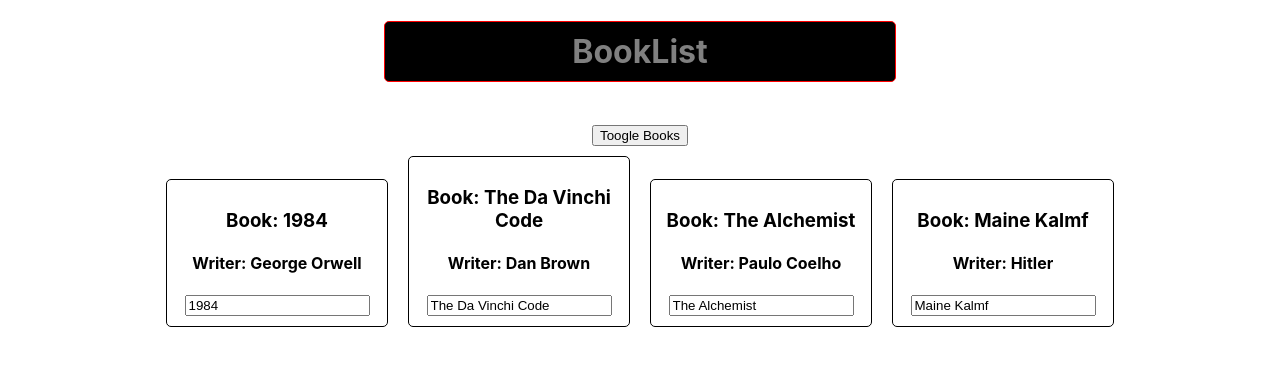
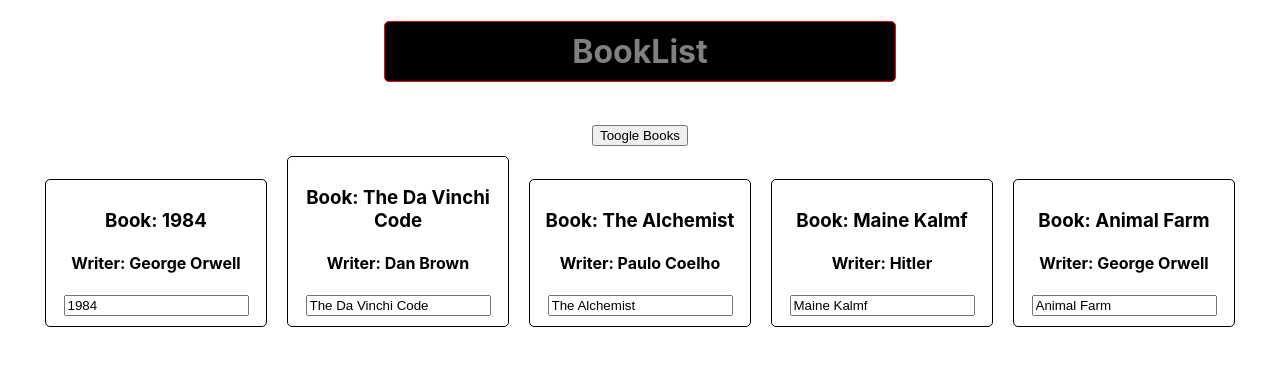
Before and after one commit to 19mddil/ReactJs, a React (Create React App) app in the folder hello-world/: page / in a window 1280 px wide. Shown: the top 366 px of the page. Built offline with nearby package versions, Linux system fonts and the light colour scheme; the HTML template or start-up script is replaced by a standard one.

Commit message:
stateless and statefull component and centralizing main code

```diff
--- a/hello-world/src/App.js
+++ b/hello-world/src/App.js
@@ -1,6 +1,5 @@
-import React, { Component } from 'react';
-import './App.css';
-import Book from './components/Book';
+import React from 'react';
+import MainComponent from './components/MainComponent';
 
 
 // //JSX
@@ -15,86 +14,8 @@
 //   // return React.createElement('div', { className: "App" }, React.createElement('h1', null, 'Hello World'), <Person />);
 // }
 
-class App extends Component {
-  state = {
-    books: [
-      { id: 1, bookName: "1984", writer: "George Orwell" },
-      { id: 2, bookName: "The Da Vinchi Code", writer: "Dan Brown" },
-      { id: 3, bookName: "The Alchemist", writer: "Paulo Coelho" },
-      { id: 4, bookName: "Maine Kalmf", writer: "Hitler" },
-    ],
-    showBooks: true,
-  }
-
-  changeWithInputState = (event, index) => {
-    const book = {
-      ...this.state.books[index]
-    }
-    book.bookName = event.target.value;
-    const books = [...this.state.books];
-    books[index] = book;
-    this.setState({
-      books: books
-    });
-  }
-
-  deleteBook = index => {
-    // const books = this.state.books.slice();
-    // const books = this.state.books.map(item => item);
-    const books = [...this.state.books]
-    books.splice(index, 1);
-    this.setState({
-      books: books,
-    });
-  }
-
-  toggleBooks = () => {
-    this.setState(
-      {
-        showBooks: !this.state.showBooks
-      }
-    )
-  }
-
-  render() {
-    const style = {
-      border: "1px solid red",
-      borderRadius: "5px",
-      backgroundColor: "Black",
-      color: "grey",
-      //margin: "10px auto",
-      padding: "10px",
-      marginLeft: "30%",
-      marginRight: "30%",
-    };
-
-
-    let books = null;
-    if (this.state.showBooks) {
-      books = this.state.books.map((book, index) => {
-        return (
-          <Book
-            key={book.id}
-            bookName={book.bookName}
-            writer={book.writer}
-            delete={this.deleteBook.bind(this, index)}
-            changeWithInputState={event => this.changeWithInputState(event, index)}
-          />
-        );
-      })
-    }
-
-    return (
-      <div className="App">
-        <h1 style={style}>BookList</h1>
-        <br />
-        <button onClick={this.toggleBooks} >Toogle Books</button>
-        <br />
-        {books}
-
-      </div>
-    );
-  }
+const App = () => {
+  return <MainComponent />;
 }
 
 export default App;
--- /dev/null
+++ b/hello-world/src/assets/books.js
@@ -0,0 +1,9 @@
+const books =
+    [
+        { id: 1, bookName: "1984", writer: "George Orwell" },
+        { id: 2, bookName: "The Da Vinchi Code", writer: "Dan Brown" },
+        { id: 3, bookName: "The Alchemist", writer: "Paulo Coelho" },
+        { id: 4, bookName: "Maine Kalmf", writer: "Hitler" },
+        { id: 5, bookName: "Animal Farm", writer: "George Orwell" },
+    ]
+export default books;
--- /dev/null
+++ b/hello-world/src/components/Lists/bookList.js
@@ -0,0 +1,19 @@
+import React from "react";
+import Book from '../representational/Book';
+
+const BookList = (props) => {
+
+    return (props.books.map((book, index) => {
+        return (
+            <Book
+                key={book.id}
+                bookName={book.bookName}
+                writer={book.writer}
+                delete={props.deleteBook.bind(this, index)}
+                changeWithInputState={event => props.changeWithInputState(event, index)}
+            />
+        )
+    }))
+
+}
+export default BookList;
--- /dev/null
+++ b/hello-world/src/components/MainComponent.js
@@ -0,0 +1,72 @@
+import React, { Component } from 'react';
+import '../App.css';
+import bookList from '../assets/books';
+import BookList from './Lists/bookList';
+
+class MainComponent extends Component {
+    state = {
+        books: bookList,
+        showBooks: true,
+    }
+
+    changeWithInputState = (event, index) => {
+        const book = {
+            ...this.state.books[index]
+        }
+        book.bookName = event.target.value;
+        const books = [...this.state.books];
+        books[index] = book;
+        this.setState({
+            books: books
+        });
+    }
+
+    deleteBook = index => {
+        // const books = this.state.books.slice();
+        // const books = this.state.books.map(item => item);
+        const books = [...this.state.books]
+        books.splice(index, 1);
+        this.setState({
+            books: books,
+        });
+    }
+
+    toggleBooks = () => {
+        this.setState(
+            {
+                showBooks: !this.state.showBooks
+            }
+        )
+    }
+
+    render() {
+        const style = {
+            border: "1px solid red",
+            borderRadius: "5px",
+            backgroundColor: "Black",
+            color: "grey",
+            //margin: "10px auto",
+            padding: "10px",
+            marginLeft: "30%",
+            marginRight: "30%",
+        };
+
+
+        let books = null;
+        if (this.state.showBooks) {
+            books = <BookList books={this.state.books} deleteBook={this.deleteBook} changeWithInputState={this.changeWithInputState} />
+        }
+
+        return (
+            <div className="App">
+                <h1 style={style}>BookList</h1>
+                <br />
+                <button onClick={this.toggleBooks} >Toogle Books</button>
+                <br />
+                {books}
+
+            </div>
+        );
+    }
+}
+export default MainComponent;
--- a/hello-world/src/components/Book.js
+++ b/hello-world/src/components/representational/Book.js
@@ -1,5 +1,5 @@
 import React from 'react';
-import '../stylesheets/book.css';
+import '../../stylesheets/book.css';
 const Book = props => {
     return (
         <div className='Book'>
```
Also changed, not shown: hello-world/src/components/Person.js (deleted, +0 -29 lines).
